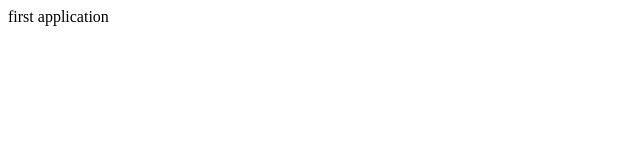
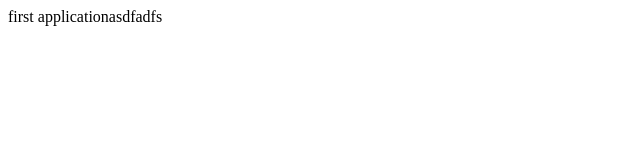
Before and after one commit to Beersheba2021/first-application, a plain HTML site: page index.html in a window 1280 px wide. Shown: the full height of the page, 0-640 px from the left. Drawn offline with Linux system fonts and the light colour scheme.

Commit message:
my commit

```diff
--- a/index.html
+++ b/index.html
@@ -6,6 +6,6 @@
     <title>Document</title>
 </head>
 <body>
-    first application
+    first applicationasdfadfs
 </body>
 </html>
```
